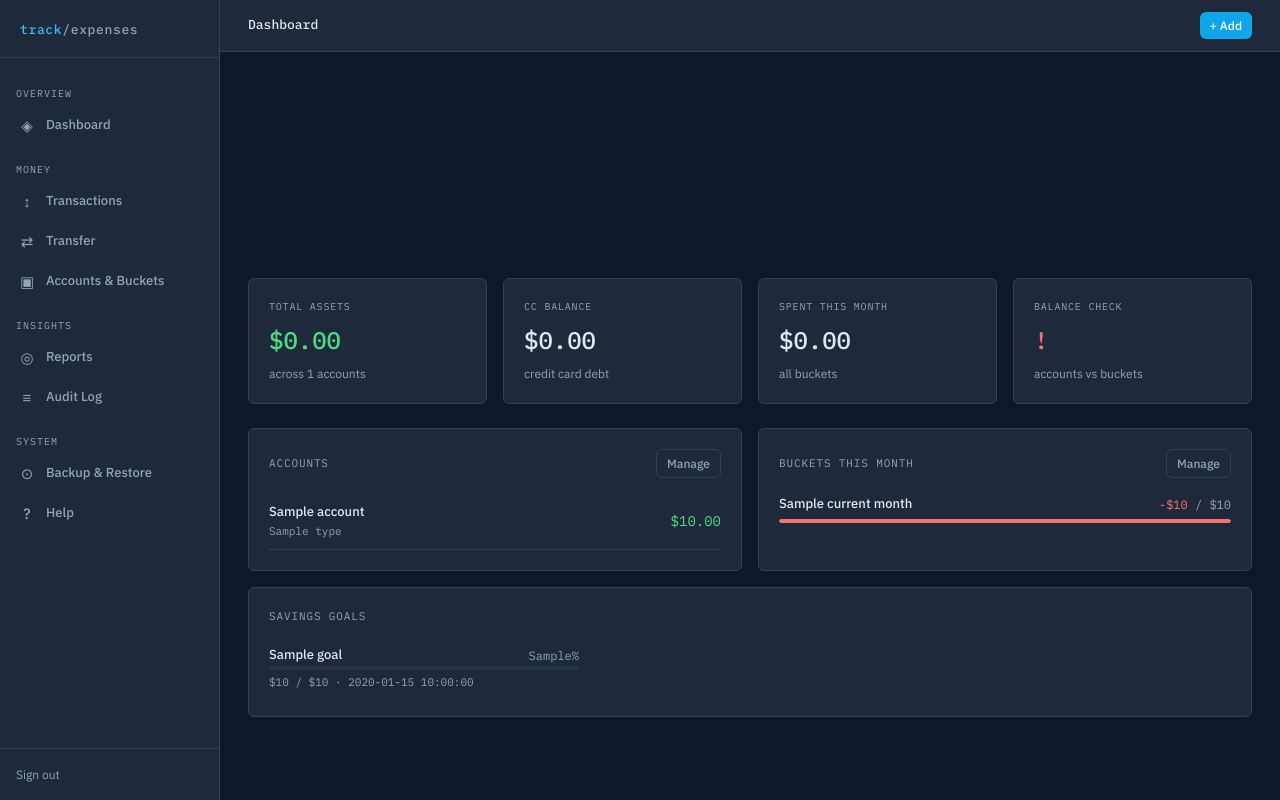
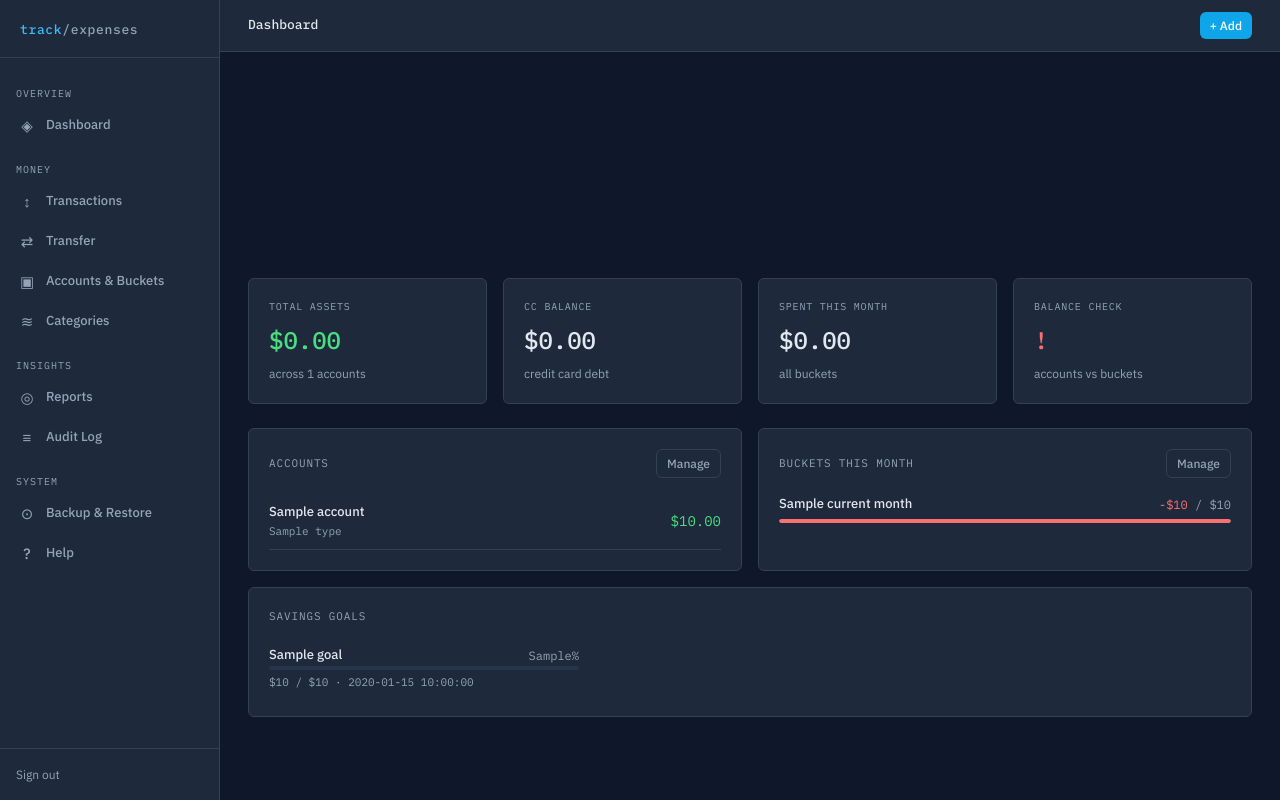
Before and after one commit to pog4333/expense-tracker, a FastAPI app: template app/templates/dashboard.html in a window 1280 px wide. Run offline with FastAPI, Linux system fonts and the light colour scheme; the template is opened without the code that fills it: most values are stand-ins (such as "Sample title", 1, 10 or a date in 2020).

Commit message:
add categories management to base.html

```diff
--- a/app/templates/base.html
+++ b/app/templates/base.html
@@ -111,6 +111,7 @@
     <a href="/transactions/" class="nav-item {% if '/transactions' in request.url.path and 'transfer' not in request.url.path %}active{% endif %}"><span class="icon">↕</span> Transactions</a>
     <a href="/transactions/transfer" class="nav-item {% if 'transfer' in request.url.path %}active{% endif %}"><span class="icon">⇄</span> Transfer</a>
     <a href="/accounts/" class="nav-item {% if '/accounts' in request.url.path %}active{% endif %}"><span class="icon">▣</span> Accounts &amp; Buckets</a>
+    <a href="/categories/" class="nav-item {% if '/categories' in request.url.path %}active{% endif %}"><span class="icon">≋</span> Categories</a>
     <div class="nav-section">Insights</div>
     <a href="/reports/" class="nav-item {% if '/reports' in request.url.path and 'audit' not in request.url.path %}active{% endif %}"><span class="icon">◎</span> Reports</a>
     <a href="/reports/audit" class="nav-item {% if 'audit' in request.url.path %}active{% endif %}"><span class="icon">≡</span> Audit Log</a>
```
